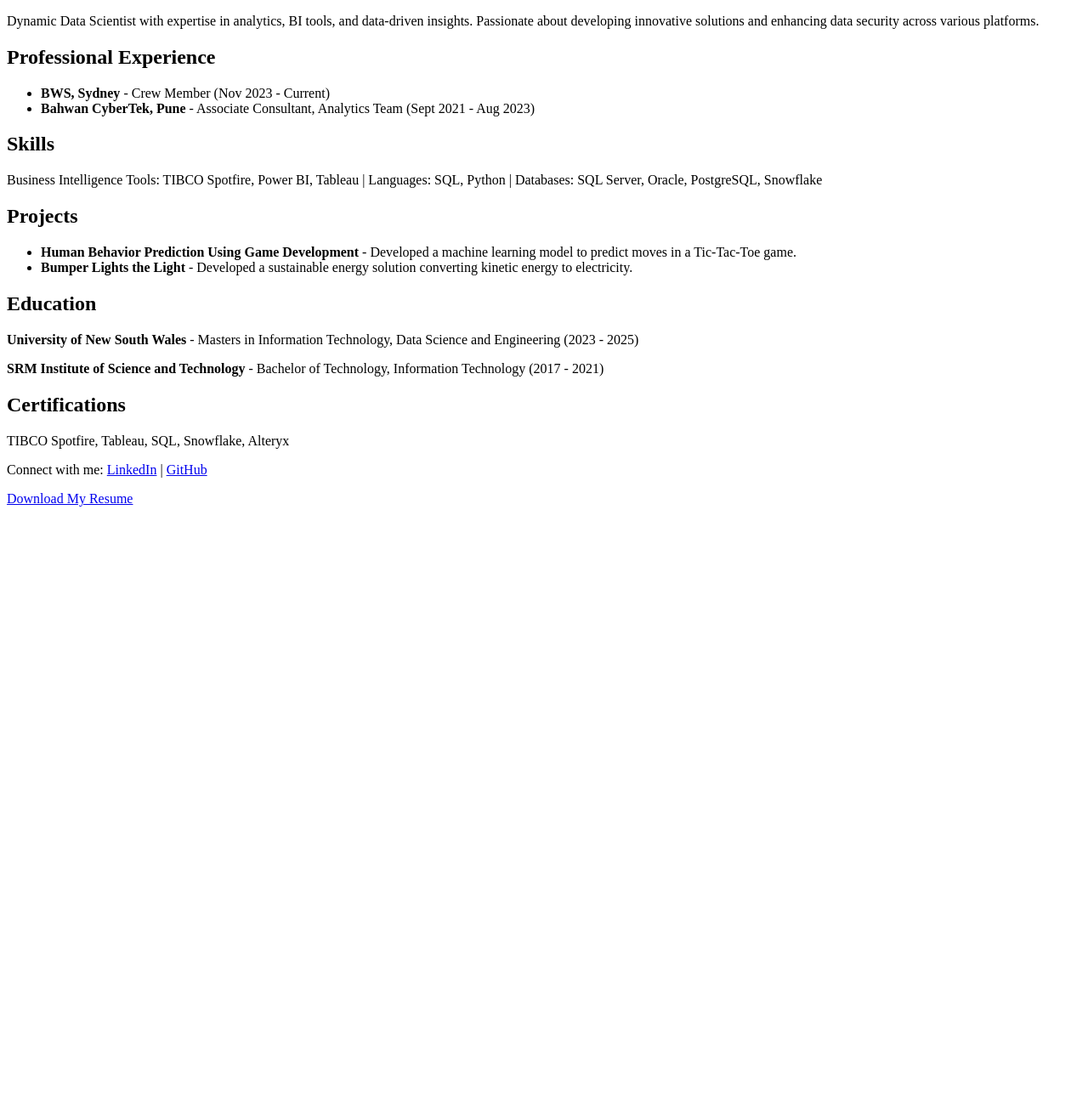
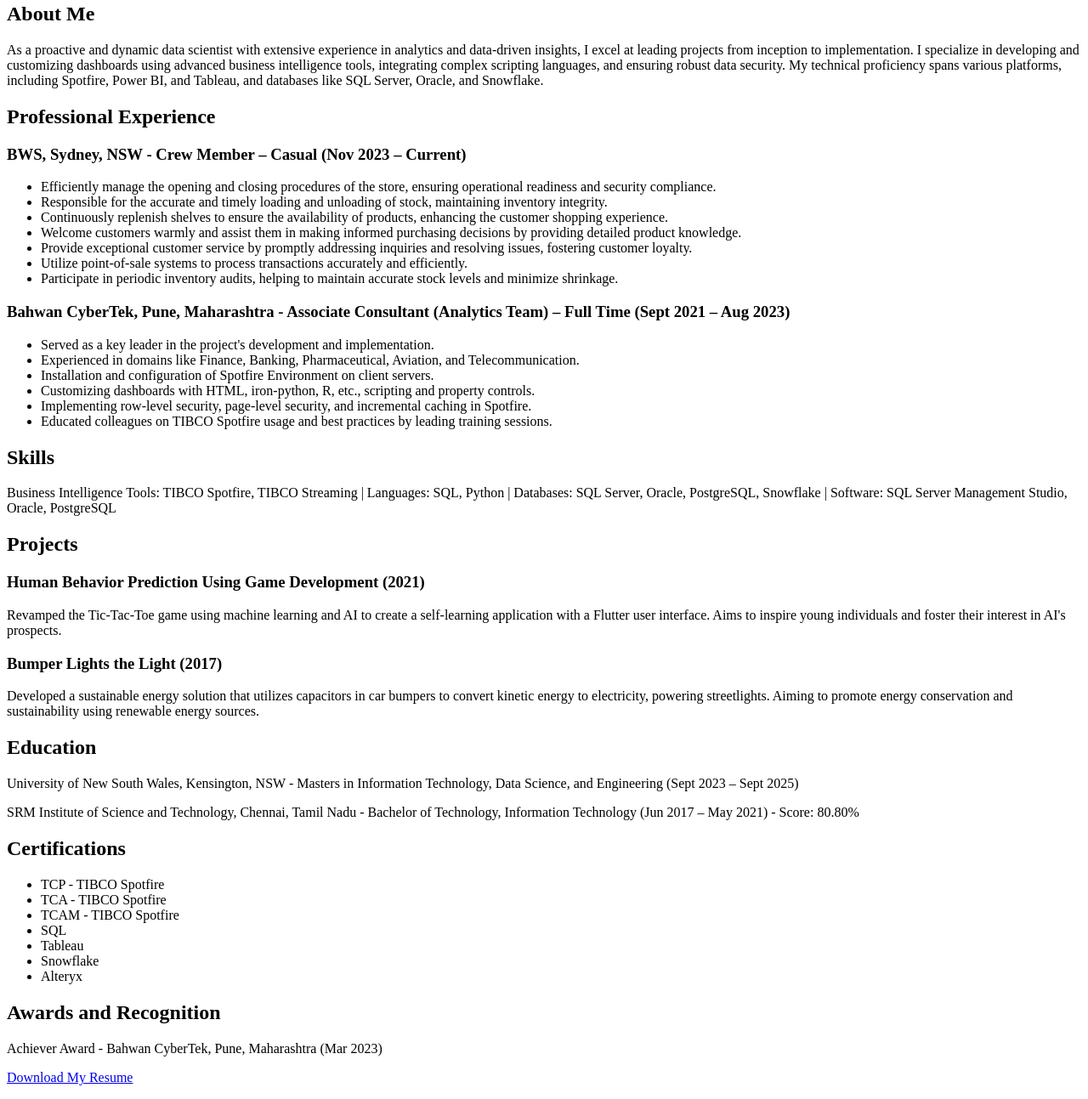
Before and after one commit to anngrahdhar0112/anngrahdhar0112.github.io, a plain HTML site: page index.html in a window 1280 px wide. Shown: the part 149-1442 px from the top of the page at 85% size. Before the commit the page ends 800 px from the top, so only its background shows below. Drawn offline with Linux system fonts and the light colour scheme.

Commit message:
Update index.html

```diff
--- a/index.html
+++ b/index.html
@@ -9,40 +9,67 @@
     <header>
         <h1>Anngrah Dhar</h1>
         <p>Data Scientist | <a href="mailto:anngrahd01@gmail.com">anngrahd01@gmail.com</a> | <a href="tel:+0411073938">0411073938</a></p>
+        <p><a href="https://www.linkedin.com/in/anngrah-dhar-62333056/">LinkedIn</a> | <a href="https://github.com/anngrahdhar0112">GitHub</a></p>
     </header>
     <section>
         <h2>About Me</h2>
-        <p>Dynamic Data Scientist with expertise in analytics, BI tools, and data-driven insights. Passionate about developing innovative solutions and enhancing data security across various platforms.</p>
+        <p>As a proactive and dynamic data scientist with extensive experience in analytics and data-driven insights, I excel at leading projects from inception to implementation. I specialize in developing and customizing dashboards using advanced business intelligence tools, integrating complex scripting languages, and ensuring robust data security. My technical proficiency spans various platforms, including Spotfire, Power BI, and Tableau, and databases like SQL Server, Oracle, and Snowflake.</p>
     </section>
     <section>
         <h2>Professional Experience</h2>
+        <h3>BWS, Sydney, NSW - Crew Member – Casual (Nov 2023 – Current)</h3>
         <ul>
-            <li><strong>BWS, Sydney</strong> - Crew Member (Nov 2023 - Current)</li>
-            <li><strong>Bahwan CyberTek, Pune</strong> - Associate Consultant, Analytics Team (Sept 2021 - Aug 2023)</li>
+            <li>Efficiently manage the opening and closing procedures of the store, ensuring operational readiness and security compliance.</li>
+            <li>Responsible for the accurate and timely loading and unloading of stock, maintaining inventory integrity.</li>
+            <li>Continuously replenish shelves to ensure the availability of products, enhancing the customer shopping experience.</li>
+            <li>Welcome customers warmly and assist them in making informed purchasing decisions by providing detailed product knowledge.</li>
+            <li>Provide exceptional customer service by promptly addressing inquiries and resolving issues, fostering customer loyalty.</li>
+            <li>Utilize point-of-sale systems to process transactions accurately and efficiently.</li>
+            <li>Participate in periodic inventory audits, helping to maintain accurate stock levels and minimize shrinkage.</li>
+        </ul>
+        <h3>Bahwan CyberTek, Pune, Maharashtra - Associate Consultant (Analytics Team) – Full Time (Sept 2021 – Aug 2023)</h3>
+        <ul>
+            <li>Served as a key leader in the project's development and implementation.</li>
+            <li>Experienced in domains like Finance, Banking, Pharmaceutical, Aviation, and Telecommunication.</li>
+            <li>Installation and configuration of Spotfire Environment on client servers.</li>
+            <li>Customizing dashboards with HTML, iron-python, R, etc., scripting and property controls.</li>
+            <li>Implementing row-level security, page-level security, and incremental caching in Spotfire.</li>
+            <li>Educated colleagues on TIBCO Spotfire usage and best practices by leading training sessions.</li>
         </ul>
     </section>
     <section>
         <h2>Skills</h2>
-        <p>Business Intelligence Tools: TIBCO Spotfire, Power BI, Tableau | Languages: SQL, Python | Databases: SQL Server, Oracle, PostgreSQL, Snowflake</p>
+        <p>Business Intelligence Tools: TIBCO Spotfire, TIBCO Streaming | Languages: SQL, Python | Databases: SQL Server, Oracle, PostgreSQL, Snowflake | Software: SQL Server Management Studio, Oracle, PostgreSQL</p>
     </section>
     <section>
         <h2>Projects</h2>
+        <h3>Human Behavior Prediction Using Game Development (2021)</h3>
+        <p>Revamped the Tic-Tac-Toe game using machine learning and AI to create a self-learning application with a Flutter user interface. Aims to inspire young individuals and foster their interest in AI's prospects.</p>
+        <h3>Bumper Lights the Light (2017)</h3>
+        <p>Developed a sustainable energy solution that utilizes capacitors in car bumpers to convert kinetic energy to electricity, powering streetlights. Aiming to promote energy conservation and sustainability using renewable energy sources.</p>
+    </section>
+    <section>
+        <h2>Education</h2>
+        <p>University of New South Wales, Kensington, NSW - Masters in Information Technology, Data Science, and Engineering (Sept 2023 – Sept 2025)</p>
+        <p>SRM Institute of Science and Technology, Chennai, Tamil Nadu - Bachelor of Technology, Information Technology (Jun 2017 – May 2021) - Score: 80.80%</p>
+    </section>
+    <section>
+        <h2>Certifications</h2>
         <ul>
-            <li><strong>Human Behavior Prediction Using Game Development</strong> - Developed a machine learning model to predict moves in a Tic-Tac-Toe game.</li>
-            <li><strong>Bumper Lights the Light</strong> - Developed a sustainable energy solution converting kinetic energy to electricity.</li>
+            <li>TCP - TIBCO Spotfire</li>
+            <li>TCA - TIBCO Spotfire</li>
+            <li>TCAM - TIBCO Spotfire</li>
+            <li>SQL</li>
+            <li>Tableau</li>
+            <li>Snowflake</li>
+            <li>Alteryx</li>
         </ul>
     </section>
     <section>
-        <h2>Education</h2>
-        <p><strong>University of New South Wales</strong> - Masters in Information Technology, Data Science and Engineering (2023 - 2025)</p>
-        <p><strong>SRM Institute of Science and Technology</strong> - Bachelor of Technology, Information Technology (2017 - 2021)</p>
-    </section>
-    <section>
-        <h2>Certifications</h2>
-        <p>TIBCO Spotfire, Tableau, SQL, Snowflake, Alteryx</p>
+        <h2>Awards and Recognition</h2>
+        <p>Achiever Award - Bahwan CyberTek, Pune, Maharashtra (Mar 2023)</p>
     </section>
     <footer>
-        <p>Connect with me: <a href="https://www.linkedin.com/in/anngrah-dhar-62333056/">LinkedIn</a> | <a href="https://github.com/anngrahdhar0112">GitHub</a></p>
         <p><a href="/path/to/Anngrah Dhar Resume.pdf" download="Anngrah Dhar Resume">Download My Resume</a></p>
     </footer>
 </body>
```
